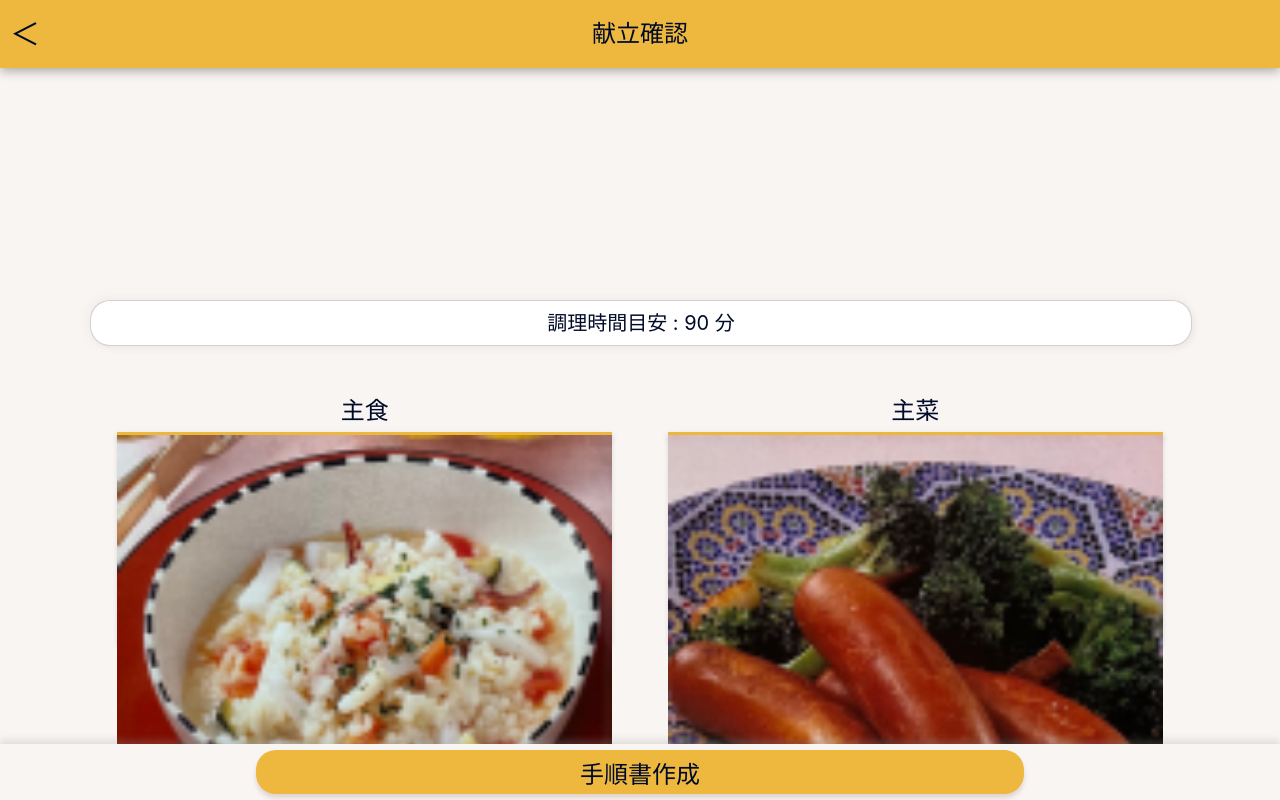
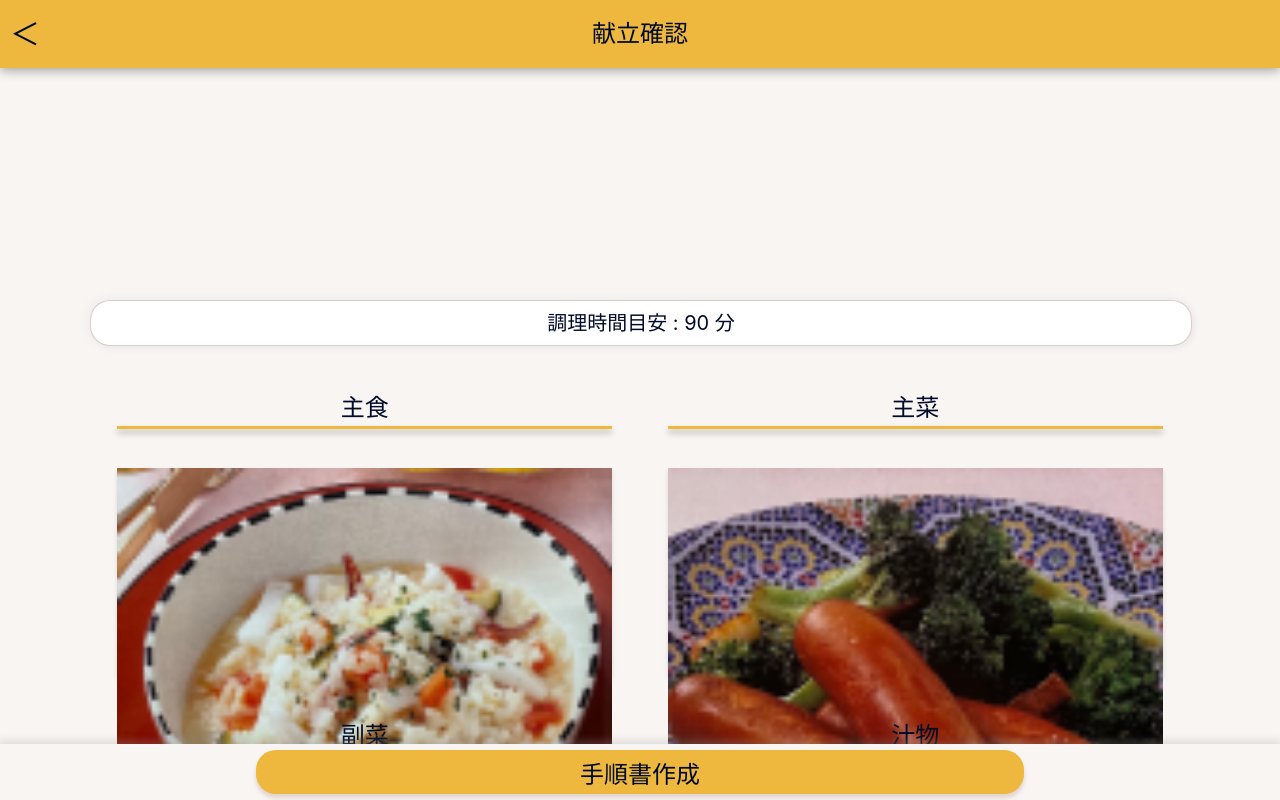
Before and after one commit to kousei-s/makeck_front, a React (Vite) app: page /menuConfirmation in a window 1280 px wide. Built offline with nearby package versions, Linux system fonts and the light colour scheme; a web font is replaced by a local one.

Commit message:
[update] prepareStyle

```diff
--- a/src/styles/menuConfirmation.css
+++ b/src/styles/menuConfirmation.css
@@ -29,7 +29,7 @@
 /* 献立一覧コンテナ */
 #menuListContainer {
     /* border: 1px rgba(0, 0, 0, 0.322) dotted; */
-    height: 70vh;                        /* 高さ */
+    height: 60vh;                        /* 高さ */
     width: 100%;                        /* 横幅 */
 
     display: flex;                      /* フレックスコンテナ */
@@ -40,7 +40,7 @@
 .menuWrapper {
     width: 50%;
     height: 45%;
-    margin-bottom: 5%;
+    margin-bottom: 2vh;
 }
 
 .menuWrapper * {
@@ -72,6 +72,7 @@
     height: 75%;
     background-color: rgba(255, 249, 249, 1);
     box-shadow: 0px 3px 4px rgba(144, 131, 131, 0.25);
+    margin-top: 7% !important;
 }
 
 .menu * {
```
